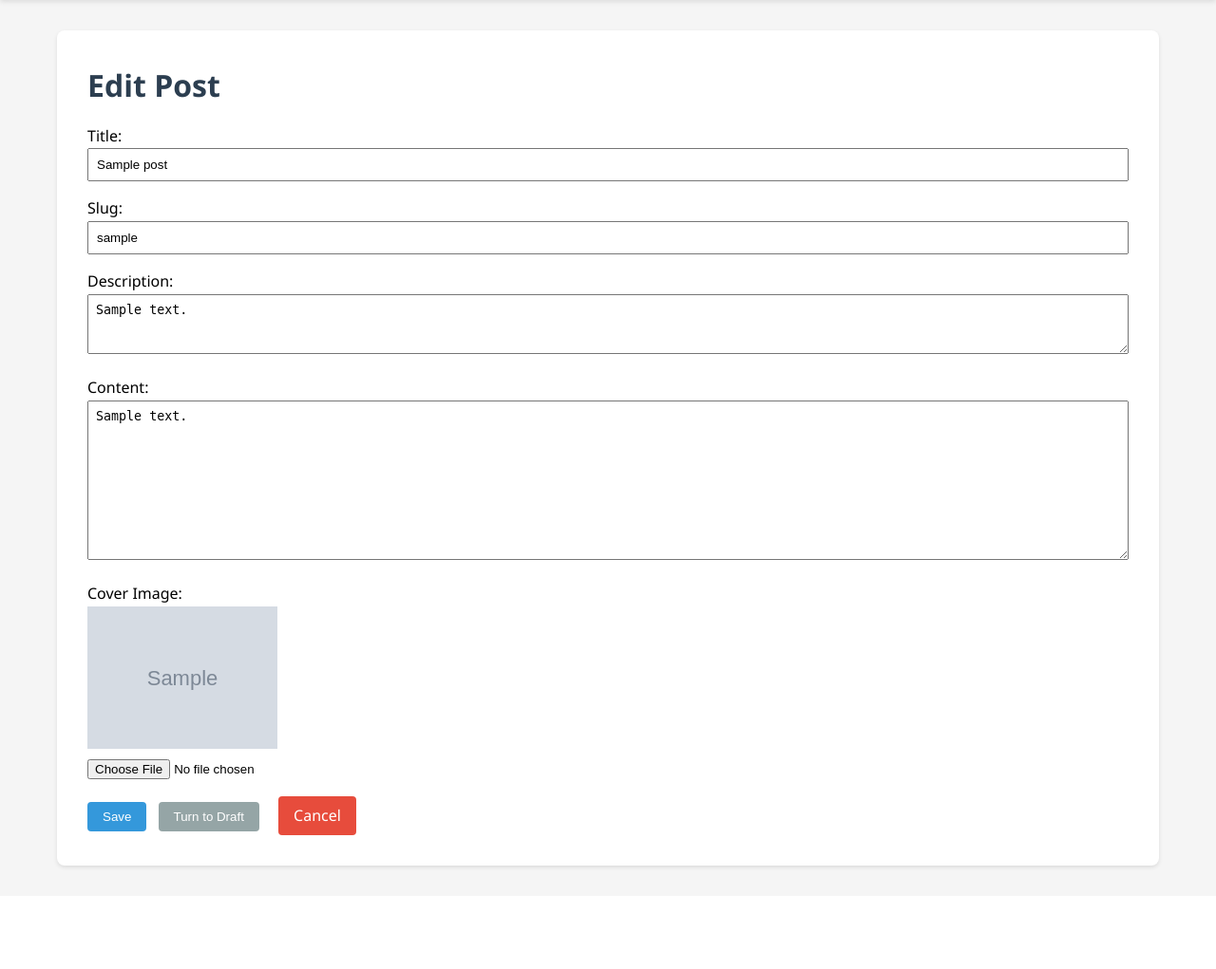
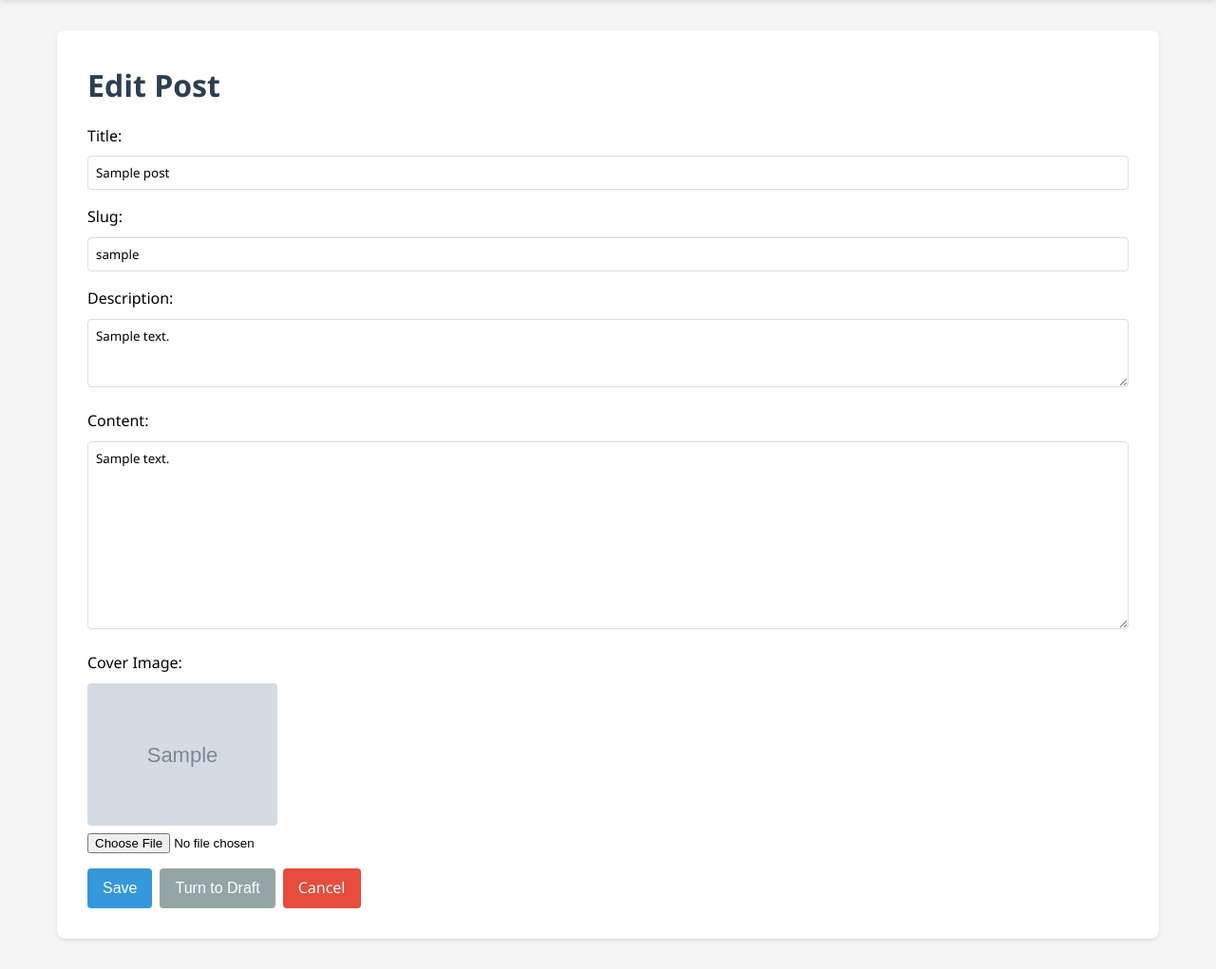
Before and after one commit to AImageLab-zip/aimagelab-website, a Django app: a page that uses docker-site/main/templates/main/base.html in a window 1280 px wide. Shown: the part 74-1095 px from the top of the page at 95% size. Before the commit the page ends 991 px from the top, so only its background shows below. Run offline with Django 4.2, Linux system fonts and the light colour scheme; a user stored in the database is signed in; tables that the repository leaves empty hold one stand-in row (values such as "Sample post"); grey boxes marked "Sample" are stand-in pictures; parts of the project's set-up code (start-up, migrations or seed data) failed here and were passed over.

Commit message:
css refactor
Co-authored-by: Riccardo Santi <santi.riccardo24@gmail.com>

```diff
--- /dev/null
+++ b/docker-site/main/static/main/css/styles.css
@@ -0,0 +1,273 @@
+/* Reset */
+* {
+    margin: 0;
+    padding: 0;
+    box-sizing: border-box;
+}
+
+body {
+    font-family: 'Segoe UI', Tahoma, Geneva, Verdana, sans-serif;
+    line-height: 1.6;
+    background-color: #f5f5f5;
+}
+
+/* Navigation */
+nav {
+    background-color: #2c3e50;
+    color: white;
+    padding: 1rem 0;
+    box-shadow: 0 2px 5px rgba(0,0,0,0.1);
+}
+
+.nav-container {
+    max-width: 1200px;
+    margin: 0 auto;
+    padding: 0 20px;
+    display: flex;
+    justify-content: space-between;
+    align-items: center;
+}
+
+.nav-brand {
+    font-size: 1.5rem;
+    font-weight: bold;
+    text-decoration: none;
+    color: white;
+}
+
+.nav-links {
+    list-style: none;
+    display: flex;
+    gap: 2rem;
+    align-items: center;
+}
+
+.nav-links a {
+    color: white;
+    text-decoration: none;
+    padding: 0.5rem 1rem;
+    border-radius: 4px;
+    transition: background-color 0.3s;
+}
+
+.nav-links a:hover {
+    background-color: #34495e;
+}
+
+/* Layout */
+.container {
+    max-width: 1200px;
+    margin: 2rem auto;
+    padding: 0 20px;
+}
+
+/* Messages */
+.messages {
+    max-width: 1200px;
+    margin: 1rem auto;
+    padding: 0 20px;
+}
+
+.alert {
+    padding: 1rem;
+    margin-bottom: 1rem;
+    border-radius: 4px;
+    border-left: 4px solid;
+}
+
+.alert-success {
+    background-color: #d4edda;
+    border-color: #28a745;
+    color: #155724;
+}
+
+.alert-error {
+    background-color: #f8d7da;
+    border-color: #dc3545;
+    color: #721c24;
+}
+
+.alert-info {
+    background-color: #d1ecf1;
+    border-color: #17a2b8;
+    color: #0c5460;
+}
+
+.alert-warning {
+    background-color: #fff3cd;
+    border-color: #ffc107;
+    color: #856404;
+}
+
+/* Card */
+.card {
+    background: white;
+    padding: 2rem;
+    border-radius: 8px;
+    box-shadow: 0 2px 4px rgba(0,0,0,0.1);
+    margin-bottom: 1.5rem;
+}
+
+.card h1 {
+    color: #2c3e50;
+    margin-bottom: 1rem;
+}
+
+.card h2 {
+    color: #34495e;
+    margin-bottom: 1rem;
+}
+
+.card h2 a {
+    text-decoration: none;
+    color: #2c3e50;
+}
+
+.card h2 a:hover {
+    color: #3498db;
+}
+
+/* Form */
+.form-group {
+    margin-top: 1rem;
+}
+
+.form-group:first-child {
+    margin-top: 0;
+}
+
+.form-label {
+    display: block;
+    margin-bottom: 0.5rem;
+    font-weight: 500;
+}
+
+.form-input,
+.form-textarea {
+    width: 100%;
+    padding: 0.5rem;
+    border: 1px solid #ddd;
+    border-radius: 4px;
+    font-family: inherit;
+}
+
+.form-textarea {
+    resize: vertical;
+}
+
+.form-file {
+    display: block;
+}
+
+.cover-preview {
+    max-width: 200px;
+    display: block;
+    margin-bottom: 0.5rem;
+    border-radius: 4px;
+}
+
+/* Buttons */
+.btn {
+    padding: 0.5rem 1rem;
+    border: none;
+    border-radius: 4px;
+    cursor: pointer;
+    text-decoration: none;
+    display: inline-block;
+    font-size: 1rem;
+    transition: background-color 0.3s;
+}
+
+.btn-primary {
+    background-color: #3498db;
+    color: white;
+}
+
+.btn-primary:hover {
+    background-color: #2980b9;
+}
+
+.btn-success {
+    background-color: #27ae60;
+    color: white;
+}
+
+.btn-success:hover {
+    background-color: #229954;
+}
+
+.btn-secondary {
+    background-color: #95a5a6;
+    color: white;
+}
+
+.btn-secondary:hover {
+    background-color: #7f8c8d;
+}
+
+.btn-danger {
+    background-color: #e74c3c;
+    color: white;
+}
+
+.btn-danger:hover {
+    background-color: #c0392b;
+}
+
+.btn-warning {
+    background-color: #f39c12;
+    color: white;
+}
+
+.btn-warning:hover {
+    background-color: #e67e22;
+}
+
+.btn-group {
+    display: flex;
+    gap: 0.5rem;
+    flex-wrap: wrap;
+}
+
+/* Text utilities */
+.text-muted {
+    color: #6c757d;
+    font-size: 0.9rem;
+}
+
+/* Post */
+.post-meta {
+    color: #6c757d;
+    font-size: 0.9rem;
+    margin-bottom: 0.5rem;
+}
+
+.post-description {
+    margin: 1rem 0;
+}
+
+.post-content {
+    margin-top: 1rem;
+    line-height: 1.8;
+}
+
+.post-cover {
+    max-width: 100%;
+    height: auto;
+    margin: 1rem 0;
+    border-radius: 4px;
+}
+
+.post-actions {
+    margin-top: 1rem;
+    padding: 1rem;
+    background-color: #ecf0f1;
+    border-radius: 4px;
+}
+
+/* Divider */
+hr {
+    border: none;
+    border-top: 1px solid #ddd;
+    margin: 1.5rem 0;
+}
--- a/docker-site/main/templates/main/base.html
+++ b/docker-site/main/templates/main/base.html
@@ -4,140 +4,8 @@
     <meta charset="UTF-8">
     <meta name="viewport" content="width=device-width, initial-scale=1.0">
     <title>{% block title %}AImageLab Application{% endblock %}</title>
-    <style>
-        * {
-            margin: 0;
-            padding: 0;
-            box-sizing: border-box;
-        }
-
-        body {
-            font-family: 'Segoe UI', Tahoma, Geneva, Verdana, sans-serif;
-            line-height: 1.6;
-            background-color: #f5f5f5;
-        }
-
-        /* Navigation Bar */
-        nav {
-            background-color: #2c3e50;
-            color: white;
-            padding: 1rem 0;
-            box-shadow: 0 2px 5px rgba(0,0,0,0.1);
-        }
-
-        .nav-container {
-            max-width: 1200px;
-            margin: 0 auto;
-            padding: 0 20px;
-            display: flex;
-            justify-content: space-between;
-            align-items: center;
-        }
-
-        .nav-brand {
-            font-size: 1.5rem;
-            font-weight: bold;
-            text-decoration: none;
-            color: white;
-        }
-
-        .nav-links {
-            list-style: none;
-            display: flex;
-            gap: 2rem;
-            align-items: center;
-        }
-
-        .nav-links a {
-            color: white;
-            text-decoration: none;
-            padding: 0.5rem 1rem;
-            border-radius: 4px;
-            transition: background-color 0.3s;
-        }
-
-        .nav-links a:hover {
-            background-color: #34495e;
-        }
-
-        .nav-links .btn-logout {
-            background-color: #e74c3c;
-            padding: 0.5rem 1rem;
-            border: none;
-            color: white;
-            cursor: pointer;
-            border-radius: 4px;
-            text-decoration: none;
-            display: inline-block;
-        }
-
-        .nav-links .btn-logout:hover {
-            background-color: #c0392b;
-        }
-
-        /* Main Content */
-        .container {
-            max-width: 1200px;
-            margin: 2rem auto;
-            padding: 0 20px;
-        }
-
-        /* Messages */
-        .messages {
-            max-width: 1200px;
-            margin: 1rem auto;
-            padding: 0 20px;
-        }
-
-        .alert {
-            padding: 1rem;
-            margin-bottom: 1rem;
-            border-radius: 4px;
-            border-left: 4px solid;
-        }
-
-        .alert-success {
-            background-color: #d4edda;
-            border-color: #28a745;
-            color: #155724;
-        }
-
-        .alert-error {
-            background-color: #f8d7da;
-            border-color: #dc3545;
-            color: #721c24;
-        }
-
-        .alert-info {
-            background-color: #d1ecf1;
-            border-color: #17a2b8;
-            color: #0c5460;
-        }
-
-        .alert-warning {
-            background-color: #fff3cd;
-            border-color: #ffc107;
-            color: #856404;
-        }
-
-        /* Content Card */
-        .card {
-            background: white;
-            padding: 2rem;
-            border-radius: 8px;
-            box-shadow: 0 2px 4px rgba(0,0,0,0.1);
-        }
-
-        .card h1 {
-            color: #2c3e50;
-            margin-bottom: 1rem;
-        }
-
-        .card h2 {
-            color: #34495e;
-            margin-bottom: 1rem;
-        }
-    </style>
+    {% load static %}
+    <link rel="stylesheet" href="{% static 'main/css/styles.css' %}">
     {% block extra_css %}{% endblock %}
 </head>
 <body>
@@ -152,7 +20,7 @@
                 {% if user.is_authenticated %}
                     <li><a href="{% url 'dashboard' %}">Dashboard</a></li>
                     <li><span style="color: #ecf0f1;">Welcome, {{ user.username }}</span></li>
-                    <li><a href="{% url 'logout' %}" class="btn-logout">Logout</a></li>
+                    <li><a href="{% url 'logout' %}" class="btn btn-danger">Logout</a></li>
                 {% else %}
                     <li><a href="{% url 'login' %}">Login</a></li>
                 {% endif %}
--- a/docker-site/main/templates/main/post_edit.html
+++ b/docker-site/main/templates/main/post_edit.html
@@ -7,44 +7,46 @@
     <h1>{% if post %}Edit Post{% else %}Add New Post{% endif %}</h1>
     <form method="post" enctype="multipart/form-data">
         {% csrf_token %}
-        <div>
-            <label>Title:</label><br>
-            <input type="text" name="title" value="{{ post.title|default:'' }}" required style="width: 100%; padding: 0.5rem;">
+        <div class="form-group">
+            <label class="form-label">Title:</label>
+            <input type="text" name="title" value="{{ post.title|default:'' }}" required class="form-input">
         </div>
-        <div style="margin-top: 1rem;">
-            <label>Slug:</label><br>
-            <input type="text" name="slug" value="{{ post.slug|default:'' }}" required style="width: 100%; padding: 0.5rem;">
+        <div class="form-group">
+            <label class="form-label">Slug:</label>
+            <input type="text" name="slug" value="{{ post.slug|default:'' }}" required class="form-input">
         </div>
-        <div style="margin-top: 1rem;">
-            <label>Description:</label><br>
-            <textarea name="description" rows="3" style="width: 100%; padding: 0.5rem;">{{ post.description|default:'' }}</textarea>
+        <div class="form-group">
+            <label class="form-label">Description:</label>
+            <textarea name="description" rows="3" class="form-textarea">{{ post.description|default:'' }}</textarea>
         </div>
-        <div style="margin-top: 1rem;">
-            <label>Content:</label><br>
-            <textarea name="content" rows="10" required style="width: 100%; padding: 0.5rem;">{{ post.content|default:'' }}</textarea>
+        <div class="form-group">
+            <label class="form-label">Content:</label>
+            <textarea name="content" rows="10" required class="form-textarea">{{ post.content|default:'' }}</textarea>
         </div>
-        <div style="margin-top: 1rem;">
-            <label>Cover Image:</label><br>
+        <div class="form-group">
+            <label class="form-label">Cover Image:</label>
             {% if post.cover %}
-            <img src="{{ post.cover.url }}" alt="Current cover" style="max-width: 200px; display: block; margin-bottom: 0.5rem;">
+            <img src="{{ post.cover.url }}" alt="Current cover" class="cover-preview">
             {% endif %}
-            <input type="file" name="cover" accept="image/*">
+            <input type="file" name="cover" accept="image/*" class="form-file">
         </div>
-        <div style="margin-top: 1rem;">
-            {% if post %}
-                {% if post.is_published %}
-                <button type="submit" name="action" value="publish" style="padding: 0.5rem 1rem; background-color: #3498db; color: white; border: none; border-radius: 4px; cursor: pointer;">Save</button>
-                <button type="submit" name="action" value="draft" style="padding: 0.5rem 1rem; background-color: #95a5a6; color: white; border: none; border-radius: 4px; cursor: pointer; margin-left: 0.5rem;">Turn to Draft</button>
+        <div class="form-group">
+            <div class="btn-group">
+                {% if post %}
+                    {% if post.is_published %}
+                    <button type="submit" name="action" value="publish" class="btn btn-primary">Save</button>
+                    <button type="submit" name="action" value="draft" class="btn btn-secondary">Turn to Draft</button>
+                    {% else %}
+                    <button type="submit" name="action" value="draft" class="btn btn-secondary">Save Draft</button>
+                    <button type="submit" name="action" value="publish" class="btn btn-success">Publish</button>
+                    {% endif %}
+                    <a href="{% url 'single' post.slug %}" class="btn btn-danger">Cancel</a>
                 {% else %}
-                <button type="submit" name="action" value="draft" style="padding: 0.5rem 1rem; background-color: #95a5a6; color: white; border: none; border-radius: 4px; cursor: pointer;">Save Draft</button>
-                <button type="submit" name="action" value="publish" style="padding: 0.5rem 1rem; background-color: #27ae60; color: white; border: none; border-radius: 4px; cursor: pointer; margin-left: 0.5rem;">Publish</button>
+                    <button type="submit" name="action" value="draft" class="btn btn-secondary">Create Draft</button>
+                    <button type="submit" name="action" value="publish" class="btn btn-success">Publish</button>
+                    <a href="{% url 'news' %}" class="btn btn-danger">Cancel</a>
                 {% endif %}
-                <a href="{% url 'single' post.slug %}" style="margin-left: 1rem; padding: 0.5rem 1rem; background-color: #e74c3c; color: white; text-decoration: none; border-radius: 4px; display: inline-block;">Cancel</a>
-            {% else %}
-                <button type="submit" name="action" value="draft" style="padding: 0.5rem 1rem; background-color: #95a5a6; color: white; border: none; border-radius: 4px; cursor: pointer;">Create Draft</button>
-                <button type="submit" name="action" value="publish" style="padding: 0.5rem 1rem; background-color: #27ae60; color: white; border: none; border-radius: 4px; cursor: pointer; margin-left: 0.5rem;">Publish</button>
-                <a href="{% url 'news' %}" style="margin-left: 1rem; padding: 0.5rem 1rem; background-color: #e74c3c; color: white; text-decoration: none; border-radius: 4px; display: inline-block;">Cancel</a>
-            {% endif %}
+            </div>
         </div>
     </form>
 </div>
```
Also changed, not shown: docker-site/main/templates/main/news.html (+13 -12 lines), docker-site/main/templates/main/single.html (+7 -7 lines).
